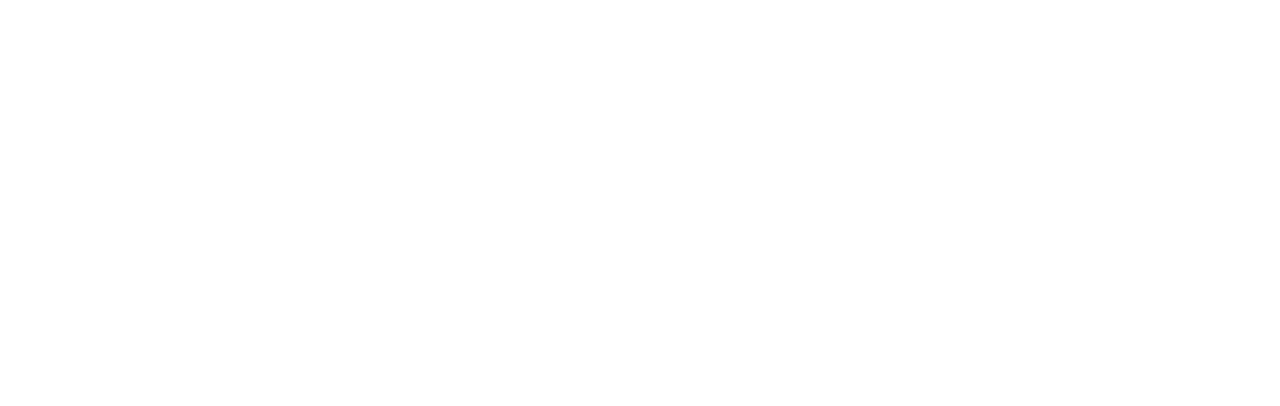
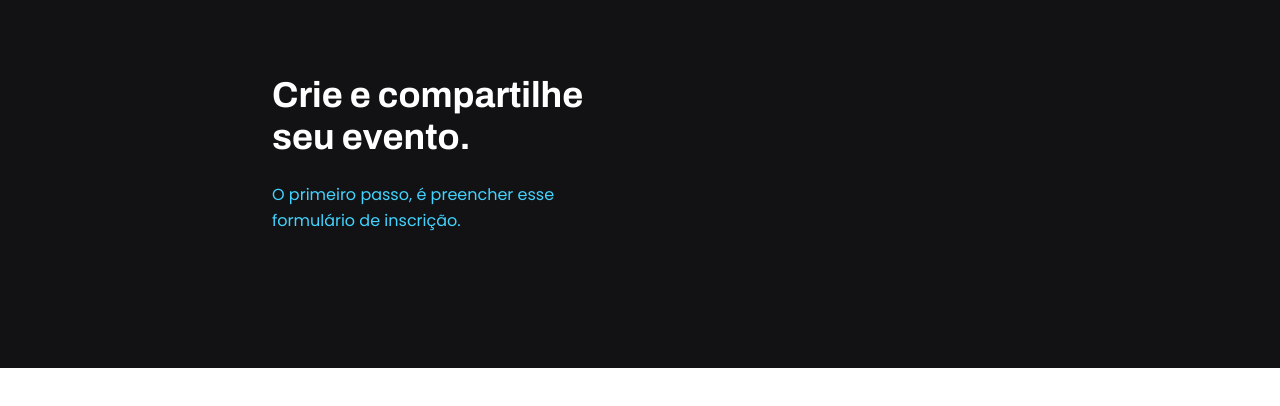
Before and after one commit to gustavimm/projeto-formulario, a plain HTML site: page index.html in a window 1280 px wide. Drawn offline with Linux system fonts and the light colour scheme.

Commit message:
adding header

```diff
--- a/index.html
+++ b/index.html
@@ -5,8 +5,27 @@
     <meta name="viewport" content="width=device-width, initial-scale=1.0">
     <title>Formulário</title>
     <link rel="stylesheet" href="style.css">
+    <link rel="preconnect" href="https://fonts.googleapis.com">
+    <link rel="preconnect" href="https://fonts.gstatic.com" crossorigin>
+    <link href="https://fonts.googleapis.com/css2?family=Archivo:wght@600;700&family=Poppins&display=swap" rel="stylesheet">
 </head>
 <body>
+        <div class="page">
 
+            <header>
+                <h1>Crie e compartilhe
+                    seu evento.</h1>
+
+                    <p>
+                        O primeiro passo, é preencher esse
+                        formulário de inscrição.
+                    </p>
+            </header>
+
+
+            <form>
+
+            </form>
+        </div>
 </body>
 </html>
--- a/style.css
+++ b/style.css
@@ -0,0 +1,38 @@
+body{
+    font-family: 'Poppins', sans-serif;
+}
+
+body::before{
+    content:'';
+    width: 100%;
+    height: 368px;
+    position: absolute;
+    background: #121214;
+    top: 0;
+    left: 0;
+    z-index: -1;
+}
+
+.page{
+    width: 736px;
+    margin: auto;
+
+}
+
+header{
+    width: 319px;
+    margin-top: 74px;
+}
+
+h1{
+    font-family: 'Archivo', sans-serif;;
+    font-size: 36px;
+    line-height: 42px;
+    color: white;
+}
+
+p{
+    color: #42D3FF;
+    font-size: 16px;
+    line-height: 26px;
+}
```
